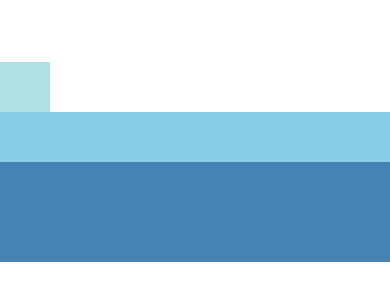
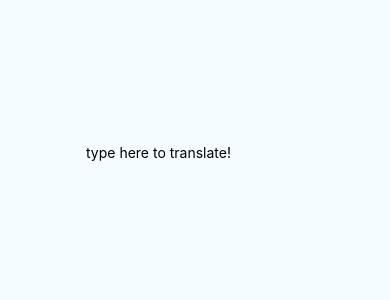
Before and after one commit to ghwlchlaks/react-native-tutorial, a React Native app: screen / in a window 390 px wide. Shown: the part 260-560 px from the top of the page. Built offline with nearby package versions, Linux system fonts and the light colour scheme.

Commit message:
tutorial 06 handling text input

```diff
--- a/App.js
+++ b/App.js
@@ -7,7 +7,7 @@
  */
 
 import React, {Component} from 'react';
-import {Platform, StyleSheet, Text, View, Image} from 'react-native';
+import {Platform, StyleSheet, Text, View, Image, TextInput} from 'react-native';
 
 const instructions = Platform.select({
   ios: 'Press Cmd+R to reload,\n' + 'Cmd+D or shake for dev menu',
@@ -18,12 +18,26 @@
 
 type Props = {};
 export default class App extends Component<Props> {
+  constructor(props) {
+    super(props);
+
+    this.state = {
+      text: ''
+    }
+  }
   render() {
     return (
-      <View style={{flex: 1, flexDirection: 'column', justifyContent: 'center', alignItems: 'stretch'}}>
-        <View style={{width: 50, height:50, backgroundColor: 'powderblue'}}></View>
-        <View style={{height:50, backgroundColor: 'skyblue'}}></View>
-        <View style={{height:100, backgroundColor: 'steelblue'}}></View>
+      <View style={styles.container}>
+        <TextInput
+        style={{height: 40}}
+        placeholder='type here to translate!'
+        onChangeText={(text) => this.setState({text})}
+        />
+
+        <Text style={{padding: 10, fontSize: 42}}>
+          {this.state.text.split(' ').map((word) => word).join(' ')}
+        </Text>
+
       </View>
     );
   }
```
